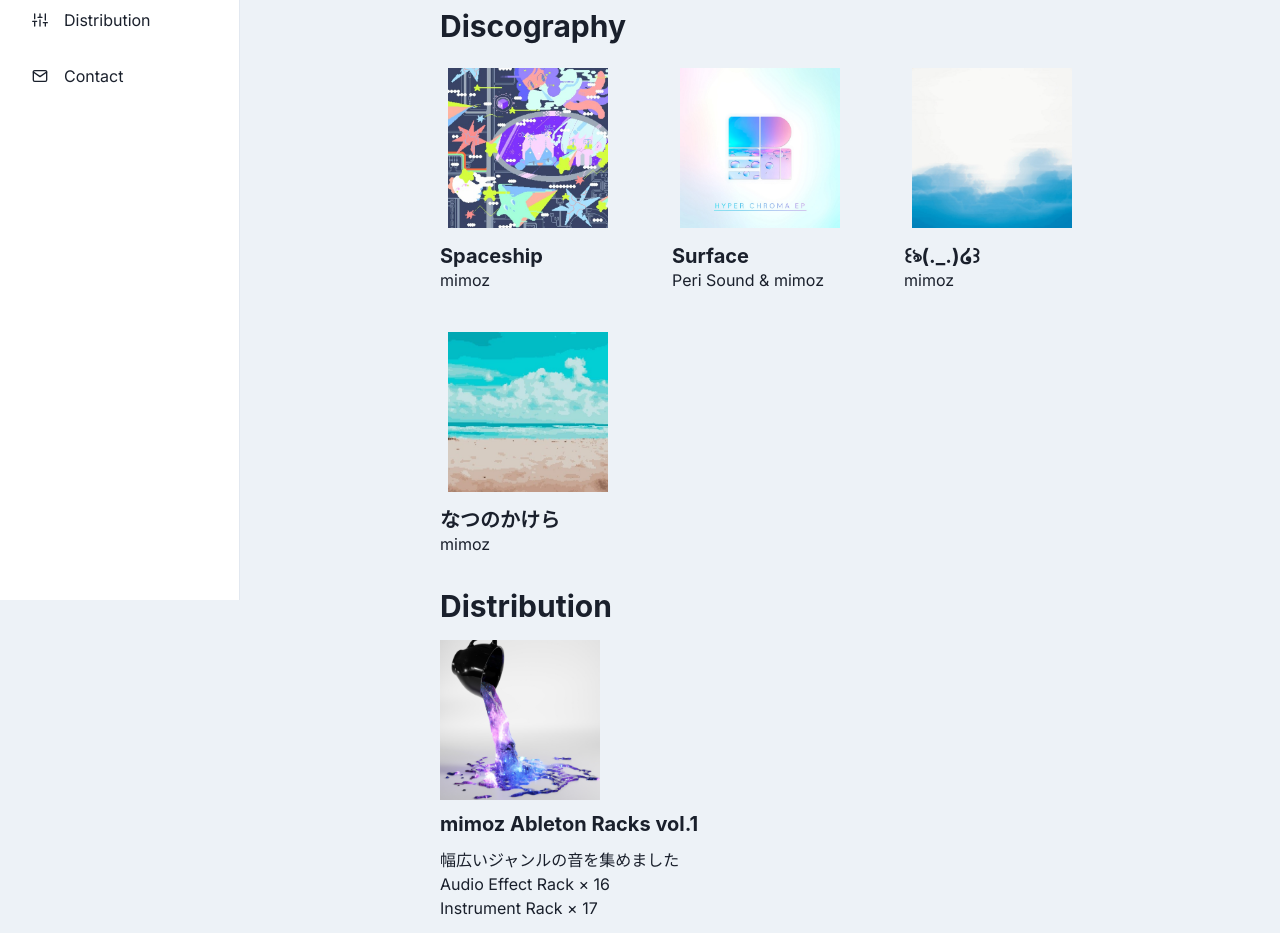
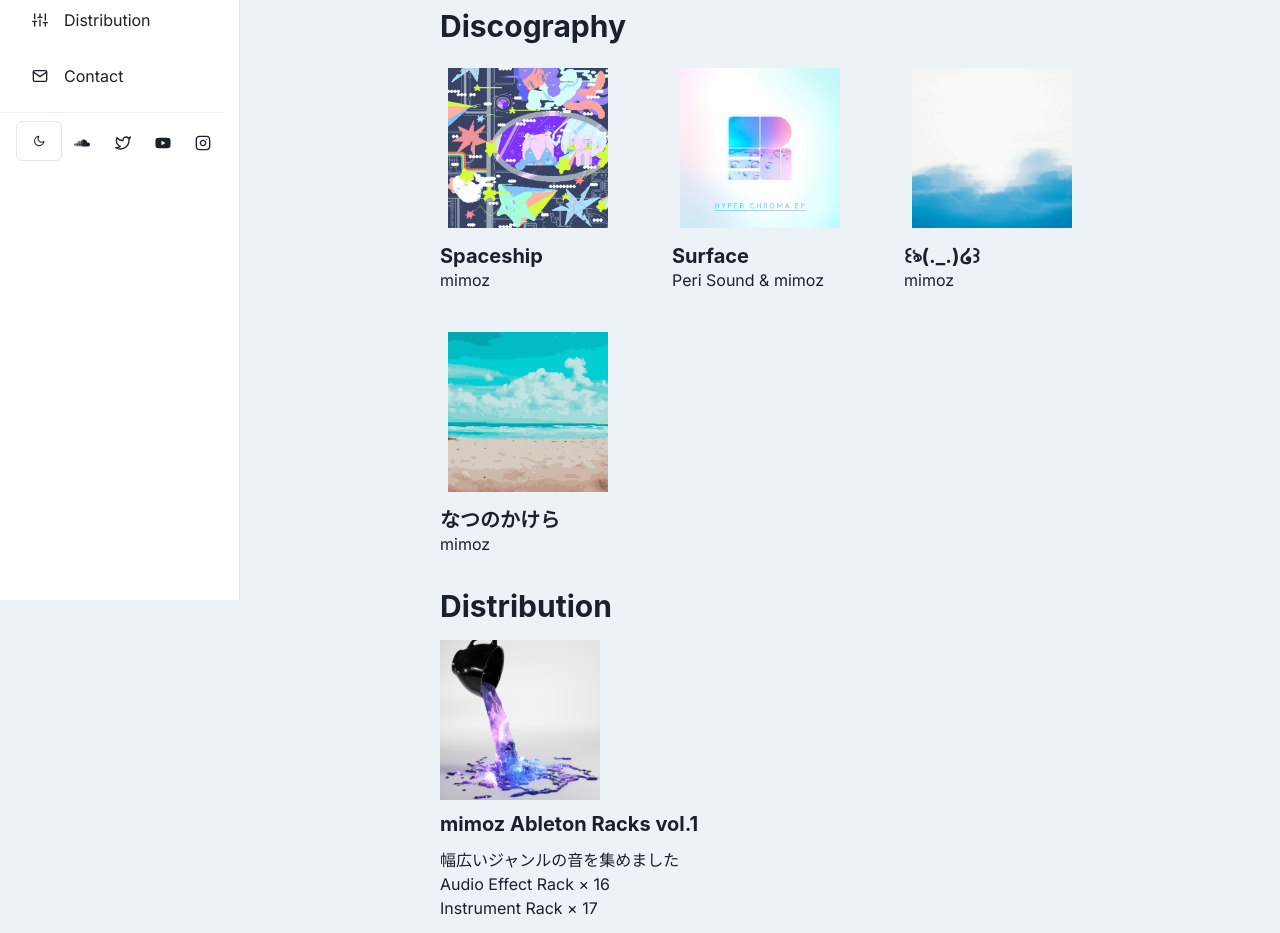
Before and after one commit to m1m0zzz/m1m0zzz.github.io, a Next.js app: page / in a window 1280 px wide. Shown: the part 200-1133 px from the top of the page. Built offline with nearby package versions, Linux system fonts and the light colour scheme.

Commit message:
add dark mode

```diff
--- a/src/app/components/distribution/item.tsx
+++ b/src/app/components/distribution/item.tsx
@@ -6,7 +6,8 @@
   Image,
   Link,
   Stack,
-  Icon
+  Icon,
+  useColorModeValue
 } from '@chakra-ui/react'
 import { ReactNode } from 'react';
 import { FiExternalLink } from 'react-icons/fi';
@@ -45,7 +46,7 @@
         href={downloadLink}
         isExternal={isExternal}
         aria-label={'Download' + title}
-        color='teal.500'
+        color={useColorModeValue("brand.800", "brand.400")}
       >
         {downloadText || 'Download'} {isExternal && <Icon mx='2px' as={FiExternalLink} />}
       </Link>
--- a/src/app/components/sidebar.tsx
+++ b/src/app/components/sidebar.tsx
@@ -13,11 +13,12 @@
   Link,
   Drawer,
   DrawerContent,
-  Text,
   useDisclosure,
   BoxProps,
   FlexProps,
-  Image
+  Image,
+  useColorMode,
+  Divider
 } from '@chakra-ui/react';
 import {
   FiMeh,
@@ -25,9 +26,15 @@
   FiSliders,
   FiMail,
   FiMenu,
+  FiSun,
+  FiMoon,
+  FiTwitter,
+  FiInstagram
 } from 'react-icons/fi';
+
 import { IconType } from 'react-icons';
 import { ReactText } from 'react';
+import { FaSoundcloud, FaYoutube } from 'react-icons/fa';
 
 interface LinkItemProps {
   name: string;
@@ -38,6 +45,19 @@
   { name: 'Discography', icon: FiImage },
   { name: 'Distribution', icon: FiSliders },
   { name: 'Contact', icon: FiMail },
+];
+
+interface SNSLinkProps {
+  label: string;
+  link: string;
+  icon: IconType;
+}
+
+const SNSLinks: SNSLinkProps[] = [
+  { label: 'SoundCloud', link: 'https://soundcloud.com/mimozzz', icon: FaSoundcloud },
+  { label: 'Twitter', link: 'https://twitter.com/m1m0zzz', icon: FiTwitter },
+  { label: 'YouTube', link: 'https://www.youtube.com/channel/UCgfte7zixiGJ6ZC6ttu3kfg', icon: FaYoutube },
+  { label: 'Instagram', link: 'https://www.instagram.com/m1m0zzz/', icon: FiInstagram }
 ];
 
 export default function SimpleSidebar({ children }: { children: ReactNode }) {
@@ -74,6 +94,8 @@
 }
 
 const SidebarContent = ({ onClose, ...rest }: SidebarProps) => {
+  const { colorMode, toggleColorMode } = useColorMode();
+
   return (
     <Box
       bg={useColorModeValue('white', 'gray.900')}
@@ -92,10 +114,35 @@
         <CloseButton display={{ base: 'flex', md: 'none' }} onClick={onClose} />
       </Flex>
       {LinkItems.map((link) => (
-        <NavItem key={link.name} anchor={link.name} icon={link.icon}>
+        <NavItem key={link.name} anchor={link.name} icon={link.icon} onClick={onClose}>
           {link.name}
         </NavItem>
       ))}
+
+      <Divider px={4} my={2} width="calc(100% - 3rem)" />
+      <Flex mx={4} alignItems="center">
+        <IconButton
+          p="4"
+          variant="outline"
+          onClick={toggleColorMode}
+          aria-label="change color mode"
+          icon={colorMode === 'light' ? <FiMoon /> : <FiSun />}
+        />
+        <Flex w="full" justifyContent="space-around">
+          {SNSLinks.map((link) => (
+            <Link
+              key={link.label}
+              href={link.link}
+              target="_blank"
+              rel="noopener noreferrer"
+              aria-label={link.label}
+              h={4}
+              >
+              <Icon boxSize={4} as={link.icon} />
+            </Link>
+          ))}
+        </Flex>
+      </Flex>
     </Box>
   );
 };
@@ -103,11 +150,17 @@
 interface NavItemProps extends FlexProps {
   anchor: string;
   icon: IconType;
+  onClick: () => void;
   children: ReactText;
 }
-const NavItem = ({ anchor, icon, children, ...rest }: NavItemProps) => {
+const NavItem = ({ anchor, icon, children, onClick, ...rest }: NavItemProps) => {
   return (
-    <Link href={ '#' + anchor.toLowerCase() } style={{ textDecoration: 'none' }} _focus={{ boxShadow: 'none' }}>
+    <Link
+      href={ '#' + anchor.toLowerCase() }
+      style={{ textDecoration: 'none' }}
+      _focus={{ boxShadow: 'none' }}
+      onClick={onClick}
+    >
       <Flex
         align="center"
         p="4"
@@ -116,7 +169,7 @@
         role="group"
         cursor="pointer"
         _hover={{
-          bg: '#89b9bd',
+          bg: useColorModeValue("brand.500", "brand.700"),
           color: 'white',
         }}
         {...rest}>
--- a/src/app/layout.tsx
+++ b/src/app/layout.tsx
@@ -1,7 +1,12 @@
+"use client"
+
 import './globals.css'
 import { Inter } from 'next/font/google'
 
 const inter = Inter({ subsets: ['latin'] })
+
+import { ChakraProvider, ColorModeScript } from '@chakra-ui/react'
+import theme from './theme';
 
 export default function RootLayout({
   children,
@@ -42,7 +47,12 @@
         <meta name="twitter:image:src" content="preview.png" />
         <meta property="twitter:card" content="summary_large_image" />
       </head>
-      <body className={inter.className}>{children}</body>
+      <body className={inter.className}>
+      <ChakraProvider theme={theme}>
+        <ColorModeScript initialColorMode={theme.config.initialColorMode} />
+        {children}
+      </ChakraProvider>
+      </body>
     </html>
   )
 }
--- a/src/app/page.tsx
+++ b/src/app/page.tsx
@@ -1,7 +1,6 @@
 "use client";
 
 import {
-  ChakraProvider,
   Heading,
   Container,
   Box,
@@ -11,15 +10,11 @@
   Flex,
   Image,
   Link,
-  UnorderedList,
-  ListItem,
+  useColorModeValue
 } from '@chakra-ui/react'
-import { FiExternalLink, FiInstagram, FiTwitter } from 'react-icons/fi';
+import { FiInstagram, FiTwitter } from 'react-icons/fi';
 import { FaSoundcloud, FaYoutube } from 'react-icons/fa';
-import { ColorModeScript } from '@chakra-ui/react'
 import { IconType } from 'react-icons';
-
-import theme from './theme';
 
 import SimpleSidebar from './components/sidebar';
 import Distribution from './components/distribution';
@@ -40,8 +35,6 @@
 
 export default function Home() {
   return (
-     <ChakraProvider>
-      <ColorModeScript initialColorMode={theme.config.initialColorMode} />
     <SimpleSidebar>
       <main>
         <Container id='about' p="4" maxW='2xl'>
@@ -81,14 +74,14 @@
           <Heading id='contact' mt='8' mb='4' as='h2' size='lg'>Contact</Heading>
           <Text>mail: contact.m1m0zzz@gmail.com</Text>
           <Text>or Twitter DM{' ('}
-              <Link color='teal.500' href="https://twitter.com/m1m0zzz" target="_blank" rel="noopener noreferrer">@m1m0zzz</Link>
+            <Link color={useColorModeValue("brand.800", "brand.400")} href="https://twitter.com/m1m0zzz" target="_blank" rel="noopener noreferrer">@m1m0zzz</Link>
             {')'}
           </Text>
         </Container>
       </main>
       <footer>
           <Flex
-              bg='#89b9bd'
+            bg={useColorModeValue("brand.500", "brand.700")}
             color='white'
             h={16}
             justifyContent='center'
@@ -98,6 +91,5 @@
           </Flex>
       </footer>
     </SimpleSidebar>
-    </ChakraProvider>
   )
 }
--- a/src/app/theme.ts
+++ b/src/app/theme.ts
@@ -1,15 +1,25 @@
 import { extendTheme, type ThemeConfig } from '@chakra-ui/react'
 
-// 2. Add your color mode config
 const config: ThemeConfig = {
   initialColorMode: 'light',
   useSystemColorMode: false,
 }
 
-// 3. extend the theme
-const theme = extendTheme({ config })
-
-// TODO: toggle color mode
-// https://chakra-ui.com/docs/styled-system/color-mode
+const theme = extendTheme({
+  config,
+  colors: {
+    brand: {
+      100: "#DCF9FF",
+      200: "#B8F9FF",
+      300: "#AEEDF2",
+      400: "#91C5C9",
+      500: "#89b9bd",
+      600: "#769FA3",
+      700: "#5A7A7D",
+      800: "#48A9AB",
+      900: "#2E6D6E",
+    },
+  }
+})
 
 export default theme
```
Lines whose indentation alone changed are shown as unchanged.
